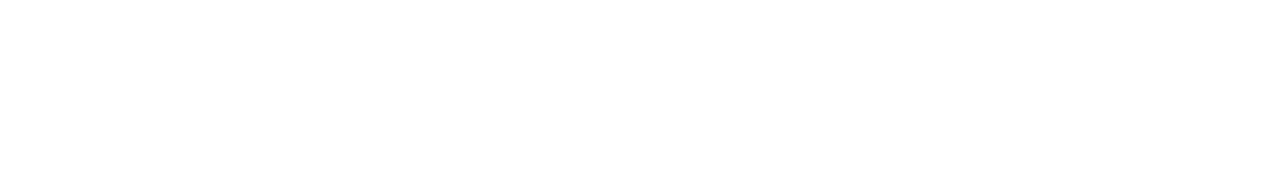
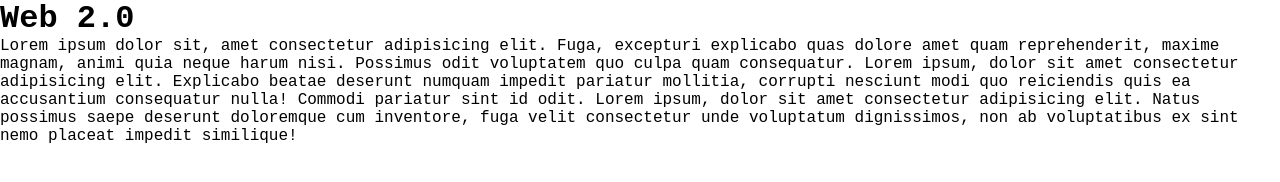
Before and after one commit to diego-24md/web-personal, a plain HTML site: page index.html in a window 1280 px wide. Drawn offline with Linux system fonts and the light colour scheme.

Commit message:
Implementado CSS y JS

```diff
--- a/index.html
+++ b/index.html
@@ -4,8 +4,26 @@
   <meta charset="UTF-8">
   <meta name="viewport" content="width=device-width, initial-scale=1.0">
   <title>Web Personal</title>
+
+  <link rel="stylesheet" href="./css/estilos.css">
+
 </head>
 <body>
 
+  <h1>Web 2.0</h1>
+  <p>
+    Lorem ipsum dolor sit, amet consectetur adipisicing elit. Fuga, excepturi explicabo quas dolore amet quam reprehenderit, maxime magnam, animi quia neque harum nisi. Possimus odit voluptatem quo culpa quam consequatur.
+    Lorem ipsum, dolor sit amet consectetur adipisicing elit. Explicabo beatae deserunt numquam impedit pariatur mollitia, corrupti nesciunt modi quo reiciendis quis ea accusantium consequatur nulla! Commodi pariatur sint id odit.
+    Lorem ipsum, dolor sit amet consectetur adipisicing elit. Natus possimus saepe deserunt doloremque cum inventore, fuga velit consectetur unde voluptatum dignissimos, non ab voluptatibus ex sint nemo placeat impedit similique!
+  </p>
+
+  <script src="./js/funciones.js"></script>
+  <script>
+    const rpta1 = sumar(15, 20);
+    const rpta2 = restar(100, 15);
+
+    console.log(rpta1);
+    console.log(rpta2);
+  </script>
 </body>
 </html>
```
